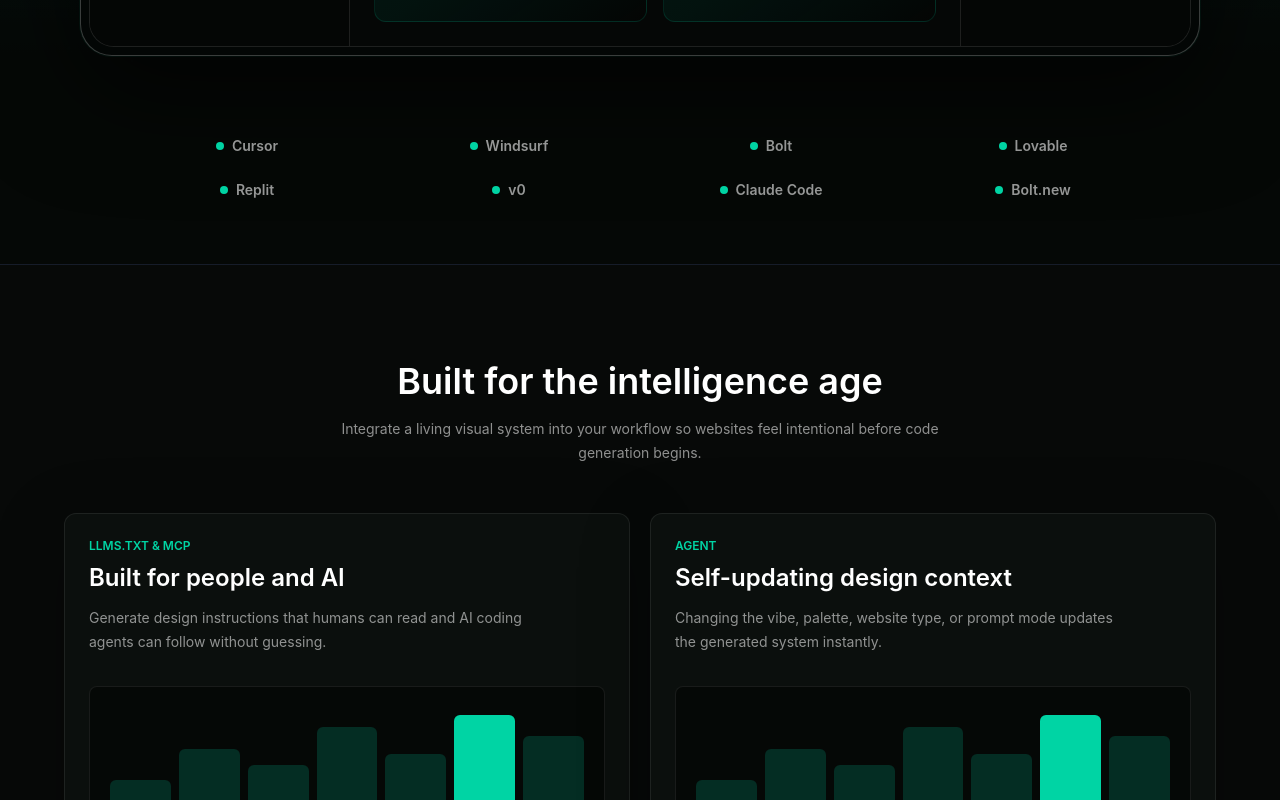
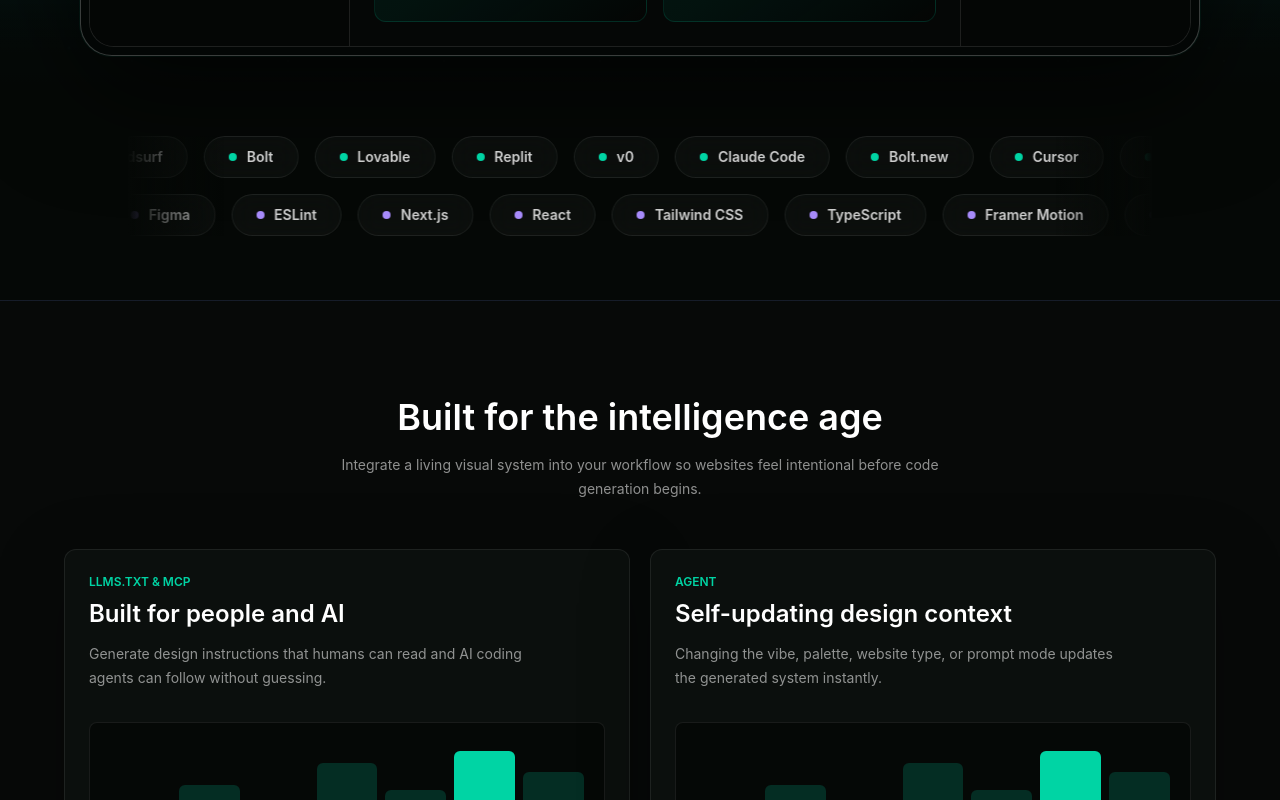
Before and after one commit to rhmatzeka/VibeDesignAI, a Next.js app: page / in a window 1280 px wide. Shown: the part 1097-1897 px from the top of the page. Built offline with nearby package versions, Linux system fonts and the light colour scheme.

Commit message:
Implement seamless infinite marquee animations for LogoWall on LandingPage

```diff
--- a/components/LandingPage.tsx
+++ b/components/LandingPage.tsx
@@ -316,15 +316,41 @@
 }
 
 function LogoWall() {
-  const logos = ["Cursor", "Windsurf", "Bolt", "Lovable", "Replit", "v0", "Claude Code", "Bolt.new"];
+  const row1 = ["Cursor", "Windsurf", "Bolt", "Lovable", "Replit", "v0", "Claude Code", "Bolt.new"];
+  const row2 = ["Next.js", "React", "Tailwind CSS", "TypeScript", "Framer Motion", "Supabase", "Figma", "ESLint"];
+
+  // Double the arrays for seamless infinite loop scroll
+  const items1 = [...row1, ...row1];
+  const items2 = [...row2, ...row2];
 
   return (
-    <div className="mt-20 w-full max-w-5xl">
-      <div className="grid grid-cols-2 gap-6 text-sm font-semibold text-white/58 sm:grid-cols-4">
-        {logos.map((logo) => (
-          <div key={logo} className="flex items-center justify-center gap-2">
+    <div className="mt-20 w-full max-w-5xl overflow-hidden relative select-none">
+      {/* Edge Fading Mask */}
+      <div className="absolute inset-y-0 left-0 w-24 bg-gradient-to-r from-[#050806] to-transparent z-10 pointer-events-none" />
+      <div className="absolute inset-y-0 right-0 w-24 bg-gradient-to-l from-[#050806] to-transparent z-10 pointer-events-none" />
+
+      {/* Row 1: Right to Left */}
+      <div className="flex w-max gap-4 animate-marquee mb-4">
+        {items1.map((logo, index) => (
+          <div
+            key={`row1-${logo}-${index}`}
+            className="flex items-center gap-2.5 rounded-full border border-white/8 bg-white/[0.03] px-6 py-2.5 text-sm font-semibold text-white/80 backdrop-blur-md shrink-0"
+          >
             <span className="h-2 w-2 rounded-full bg-[#00d4a4]" />
             {logo}
+          </div>
+        ))}
+      </div>
+
+      {/* Row 2: Left to Right */}
+      <div className="flex w-max gap-4 animate-marquee-reverse">
+        {items2.map((tech, index) => (
+          <div
+            key={`row2-${tech}-${index}`}
+            className="flex items-center gap-2.5 rounded-full border border-white/8 bg-white/[0.03] px-6 py-2.5 text-sm font-semibold text-white/80 backdrop-blur-md shrink-0"
+          >
+            <span className="h-2 w-2 rounded-full bg-violet-400" />
+            {tech}
           </div>
         ))}
       </div>
--- a/tailwind.config.ts
+++ b/tailwind.config.ts
@@ -18,6 +18,20 @@
       boxShadow: {
         soft: "0 24px 80px rgba(0,0,0,0.32)",
         glow: "0 0 42px rgba(124,58,237,0.28)"
+      },
+      animation: {
+        marquee: "marquee 35s linear infinite",
+        "marquee-reverse": "marquee-reverse 35s linear infinite"
+      },
+      keyframes: {
+        marquee: {
+          "0%": { transform: "translateX(0%)" },
+          "100%": { transform: "translateX(-50%)" }
+        },
+        "marquee-reverse": {
+          "0%": { transform: "translateX(-50%)" },
+          "100%": { transform: "translateX(0%)" }
+        }
       },
       opacity: {
         "8": "0.08",
```
